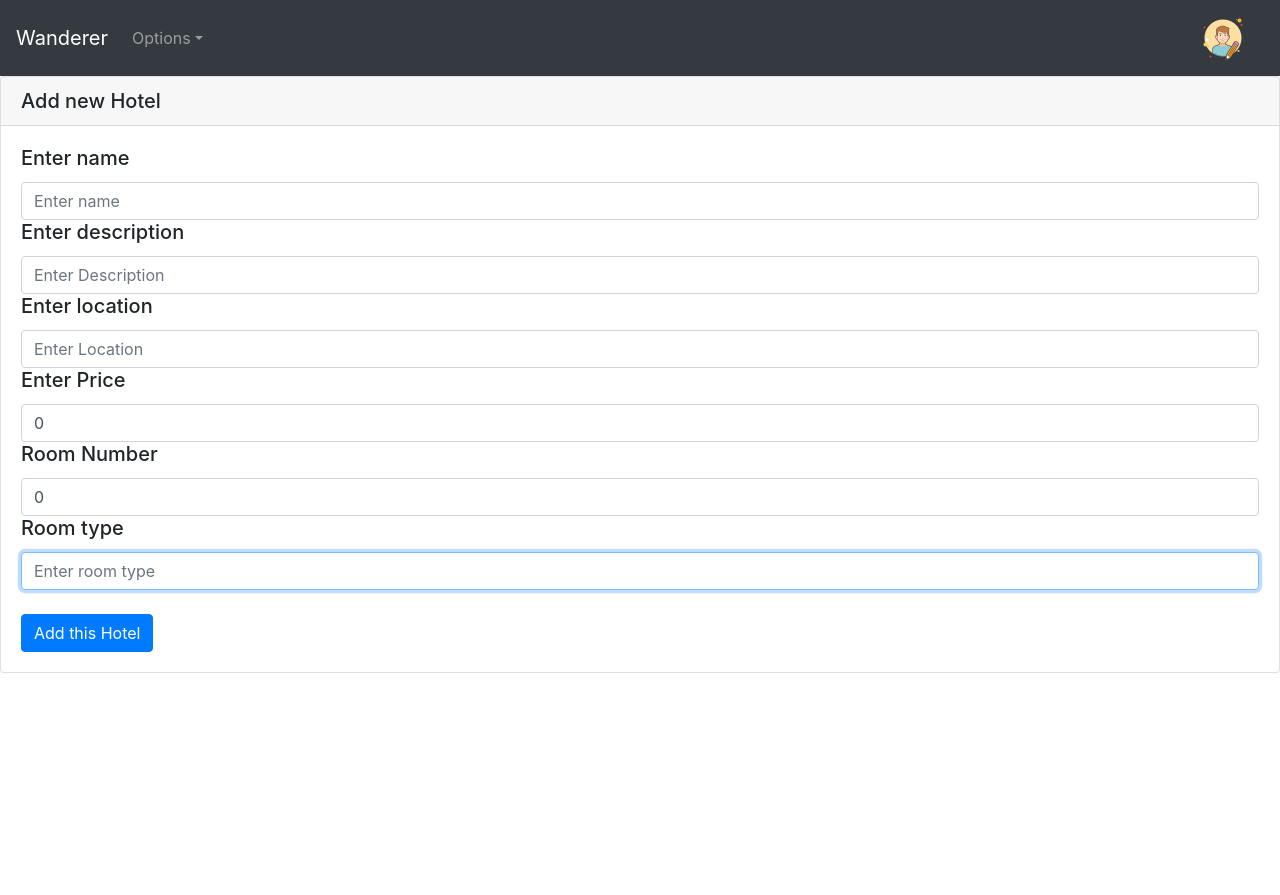
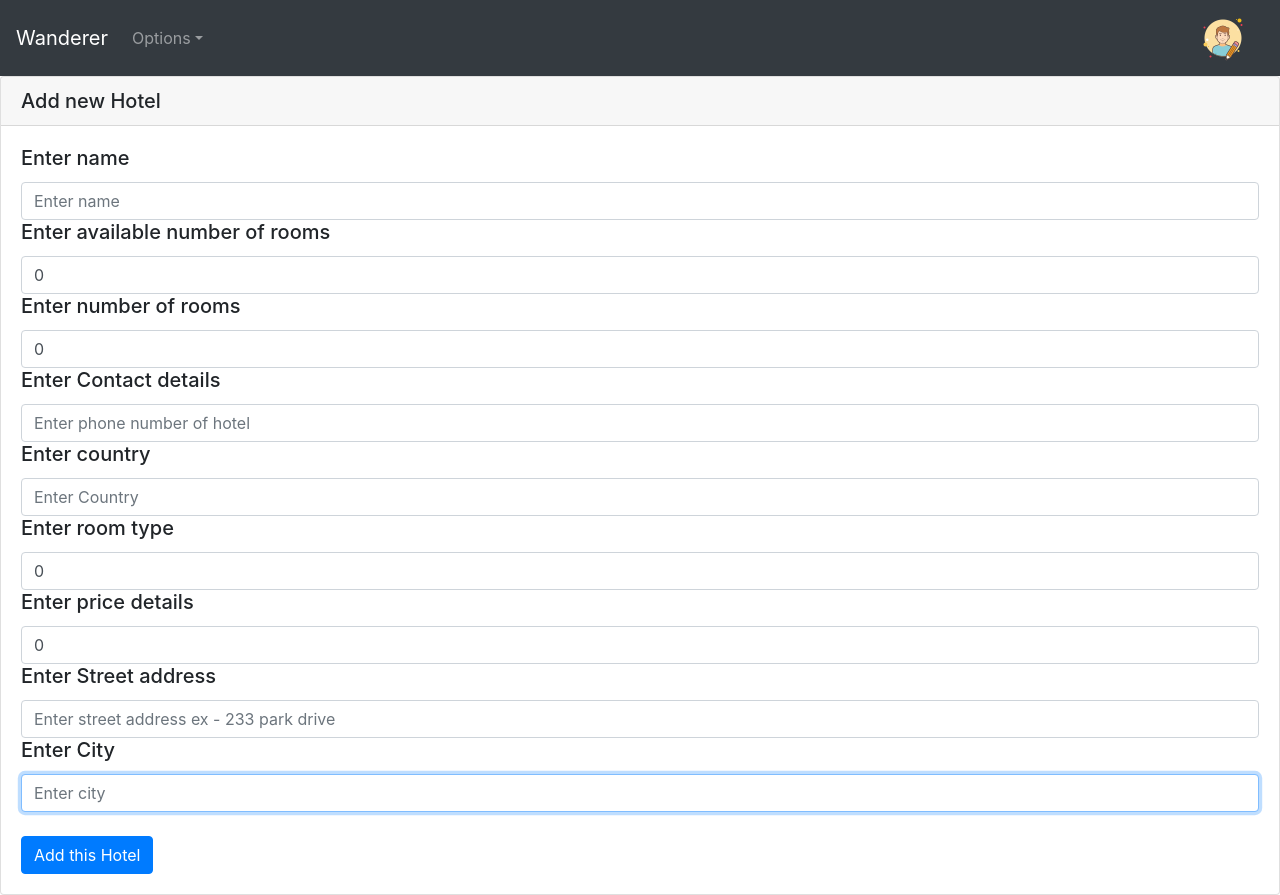
Before and after one commit to Anurag26/DBMS_Final_Project, a React (Create React App) app in the folder client/: page /hotelAdd in a window 1280 px wide. Before the commit the page ends 800 px from the top, so only its background shows below. Built offline with nearby package versions, Linux system fonts and the light colour scheme; no server answers.

Commit message:
changed FeedBack

```diff
--- a/client/src/components/AddHotel/addHotel.js
+++ b/client/src/components/AddHotel/addHotel.js
@@ -1,17 +1,24 @@
 import React, {Component} from 'react';
 import firebase from '../../Firebase/fireBase';
 import {Card,Button} from 'react-bootstrap';
+import Alert from 'react-bootstrap/Alert';
 import axios from 'axios';
 
 class AddHotel extends Component {
 
     state={
         name:'',
-        description:'',
-        hotel_location:'',
+        total_rooms:0,
+        totalCapacity:0,
+        phone:'',
+        country:'',
+        show:false,
+        room_type:0,
+        manager:'',
         price:0,
-        room_number:0,
-        room_type:''
+        address_street:'',
+        address_city:'',
+        managerId:''
     }
 
     handleChange=(e)=>{
@@ -29,23 +36,31 @@ class AddHotel extends Component {
                     vendorId = res.data[0]._id
                     let dataToSubmit = {
                         "name": this.state.name,
-                        "description": this.state.description,
-                        "hotel_location": this.state.hotel_location,
-                        "vendor": vendorId,
+                        "total_rooms": this.state.total_rooms,
+                        "totalCapacity": this.state.totalCapacity,
+                        "phone": this.state.phone,
+                        "country": this.state.country,
+                        "room_type": this.state.room_type,
+                        "manager": vendorId,
                         "price": this.state.price,
-                        "room_number": this.state.room_number,
-                        "room_type": this.state.room_type
+                        "address_street": this.state.address_street,
+                        "address_city": this.state.address_city,
+                        "managerId": vendorId
                     }
                     axios.post('http://localhost:3002/bookingsApp/hotels/create', dataToSubmit)
                         .then(res => {
                             console.log(res)
                             this.setState({
-                                              name: '',
-                                              description: '',
-                                              hotel_location: '',
-                                              price: 0,
-                                              room_number: 0,
-                                              room_type: ''
+                                              name:'',
+                                              total_rooms:0,
+                                              totalCapacity:0,
+                                              phone:'',
+                                              country:'',
+                                              show:true,
+                                              room_type:0,
+                                              price:0,
+                                              address_street:'',
+                                              address_city:''
                                           })
                         }).catch(err => {
                         console.log(err)
@@ -58,6 +73,18 @@ class AddHotel extends Component {
 
     render() {
         return (
+            this.state.show?
+            <div> <>
+                <Alert  variant="success">
+                    <Alert.Heading>Hotel has been created successfullyk.</Alert.Heading>
+                    <p>
+                        Kindly navigate to profile page to view details...
+                    </p>
+                    <hr />
+                </Alert>
+            </> </div>
+
+                 :
             <div>
                 <Card>
                     <Card.Header as="h5">Add new Hotel</Card.Header>
@@ -70,46 +97,81 @@ class AddHotel extends Component {
                                value={this.state.name}
                                onChange={e => this.handleChange(e)}
                                required autoFocus/>
-                        <Card.Title>Enter description</Card.Title>
-                        <input name="description"
-                               type="text" id="des"
+
+                        <Card.Title>Enter available number of rooms</Card.Title>
+                        <input name="total_rooms"
+                               type="number" id="total_rooms"
                                className="form-control"
-                               placeholder="Enter Description"
-                               value={this.state.description}
+                               placeholder="Enter number of rooms"
+                               value={this.state.total_rooms}
                                onChange={e => this.handleChange(e)}
                                required autoFocus/>
-                        <Card.Title>Enter location</Card.Title>
-                        <input name="hotel_location"
-                               type="text" id="loc"
+
+                        <Card.Title>Enter number of rooms</Card.Title>
+                        <input name="totalCapacity"
+                               type="number" id="totalCapacity"
                                className="form-control"
-                               placeholder="Enter Location"
-                               value={this.state.hotel_location}
+                               placeholder="Enter number of rooms available"
+                               value={this.state.totalCapacity}
                                onChange={e => this.handleChange(e)}
                                required autoFocus/>
-                        <Card.Title>Enter Price</Card.Title>
+
+                        <Card.Title>Enter Contact details</Card.Title>
+                        <input name="phone"
+                               type="text" id="phone"
+                               className="form-control"
+                               placeholder="Enter phone number of hotel"
+                               value={this.state.phone}
+                               onChange={e => this.handleChange(e)}
+                               required autoFocus/>
+
+                        <Card.Title>Enter country</Card.Title>
+                        <input name="country"
+                               type="text" id="country"
+                               className="form-control"
+                               placeholder="Enter Country"
+                               value={this.state.country}
+                               onChange={e => this.handleChange(e)}
+                               required autoFocus/>
+
+
+                        <Card.Title>Enter room type</Card.Title>
+                        <input name="room_type"
+                               type="text" id="room_type"
+                               className="form-control"
+                               placeholder="Enter room type ex- suite"
+                               value={this.state.room_type}
+                               onChange={e => this.handleChange(e)}
+                               required autoFocus/>
+
+
+                        <Card.Title>Enter price details</Card.Title>
                         <input name="price"
-                               type="text" id="price"
+                               type="number" id="price"
                                className="form-control"
-                               placeholder="Enter Location"
+                               placeholder="Enter price"
                                value={this.state.price}
                                onChange={e => this.handleChange(e)}
                                required autoFocus/>
-                        <Card.Title>Room Number</Card.Title>
-                        <input name="room_number"
-                               type="text" id="room_number"
+
+                        <Card.Title>Enter Street address</Card.Title>
+                        <input name="address_street"
+                               type="text" id="address_street"
                                className="form-control"
-                               placeholder="Enter room number"
-                               value={this.state.room_number}
+                               placeholder="Enter street address ex - 233 park drive"
+                               value={this.state.address_street}
                                onChange={e => this.handleChange(e)}
                                required autoFocus/>
-                        <Card.Title>Room type</Card.Title>
-                        <input name="room_type"
-                               type="text" id="room_type"
+
+                        <Card.Title>Enter City</Card.Title>
+                        <input name="address_city"
+                               type="text" id="address_city"
                                className="form-control"
-                               placeholder="Enter room type"
-                               value={this.state.room_type}
+                               placeholder="Enter city"
+                               value={this.state.address_city}
                                onChange={e => this.handleChange(e)}
                                required autoFocus/>
+
                         <br />
                         <Button variant="primary" onClick={this.handleSubmit}>Add this Hotel</Button>
                     </Card.Body>
--- a/client/src/components/LoginRegister/loginregister.js
+++ b/client/src/components/LoginRegister/loginregister.js
@@ -187,7 +187,7 @@ class LoginRegister extends Component {
                                          </div>
 
                                          <div className="form-label-group">
-                                             <input name="registerFirstName" type="email" id="registerFirstName"
+                                             <input name="registerFirstName" type="text" id="registerFirstName"
                                                     className="form-control"
                                                     placeholder="First Name"
                                                     value={this.state.registerFirstName}
@@ -197,7 +197,7 @@ class LoginRegister extends Component {
                                          </div>
 
                                          <div className="form-label-group">
-                                             <input name="registerLastName" type="email" id="registerLastName"
+                                             <input name="registerLastName" type="text" id="registerLastName"
                                                     className="form-control"
                                                     placeholder="Last Name"
                                                     value={this.state.registerLastName}
--- a/client/src/components/MyCart/mycart.js
+++ b/client/src/components/MyCart/mycart.js
@@ -1,6 +1,7 @@
 import React, {Component} from 'react';
 import axios from 'axios';
 import firebase from '../../Firebase/fireBase';
+import Alert from 'react-bootstrap/Alert';
 import CartBlock from './CartBlock';
 
 class Mycart extends Component {
@@ -56,7 +57,14 @@ class Mycart extends Component {
                     />
                     :null
                     :
-                    <div> Please log in first</div>
+                    <div>
+                        <Alert variant="danger" dismissible>
+                            <Alert.Heading>Oh snap! You got an error!</Alert.Heading>
+                            <p>
+                               Kindly login first !!
+                            </p>
+                        </Alert>
+                    </div>
                 }
 
             </div>
--- a/client/src/components/User/user.js
+++ b/client/src/components/User/user.js
@@ -3,6 +3,7 @@ import firebase from '../../Firebase/fireBase';
 import axios from 'axios';
 import {Card,ListGroup,ListGroupItem,Button} from 'react-bootstrap';
 import img1 from '../../images/default_user.jpg'
+import Alert from 'react-bootstrap/Alert';
 
 class User extends Component {
 
@@ -138,7 +139,12 @@ class User extends Component {
 
                   :
                   <div>
-                    Please Log in first
+                      <Alert variant="danger" dismissible>
+                          <Alert.Heading>Oh snap! You got an error!</Alert.Heading>
+                          <p>
+                              Kindly login first !!
+                          </p>
+                      </Alert>
                   </div>
                 }
                 <div style={{float:'right'}}></div>
```
Also changed, not shown: client/src/components/BookHotels/HotelDescription.js (+20 -3 lines), client/src/components/FeedbackPage/OrderFeedback.js (+0 -23 lines), client/src/components/MyCart/CartBlock.js (+10 -1 lines), client/src/components/MyOrders/myorder.js (+9 -1 lines), 1 other file (tests, documents, lock files or other folders).
